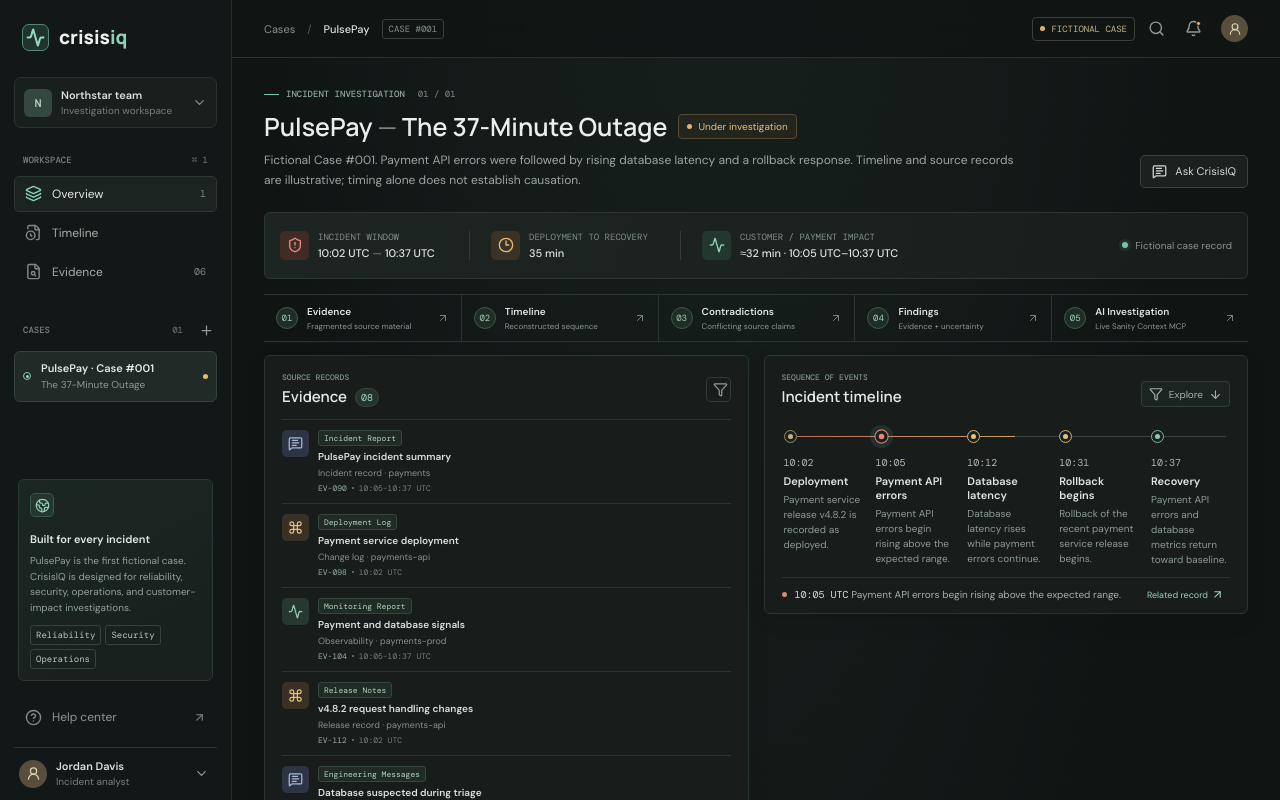
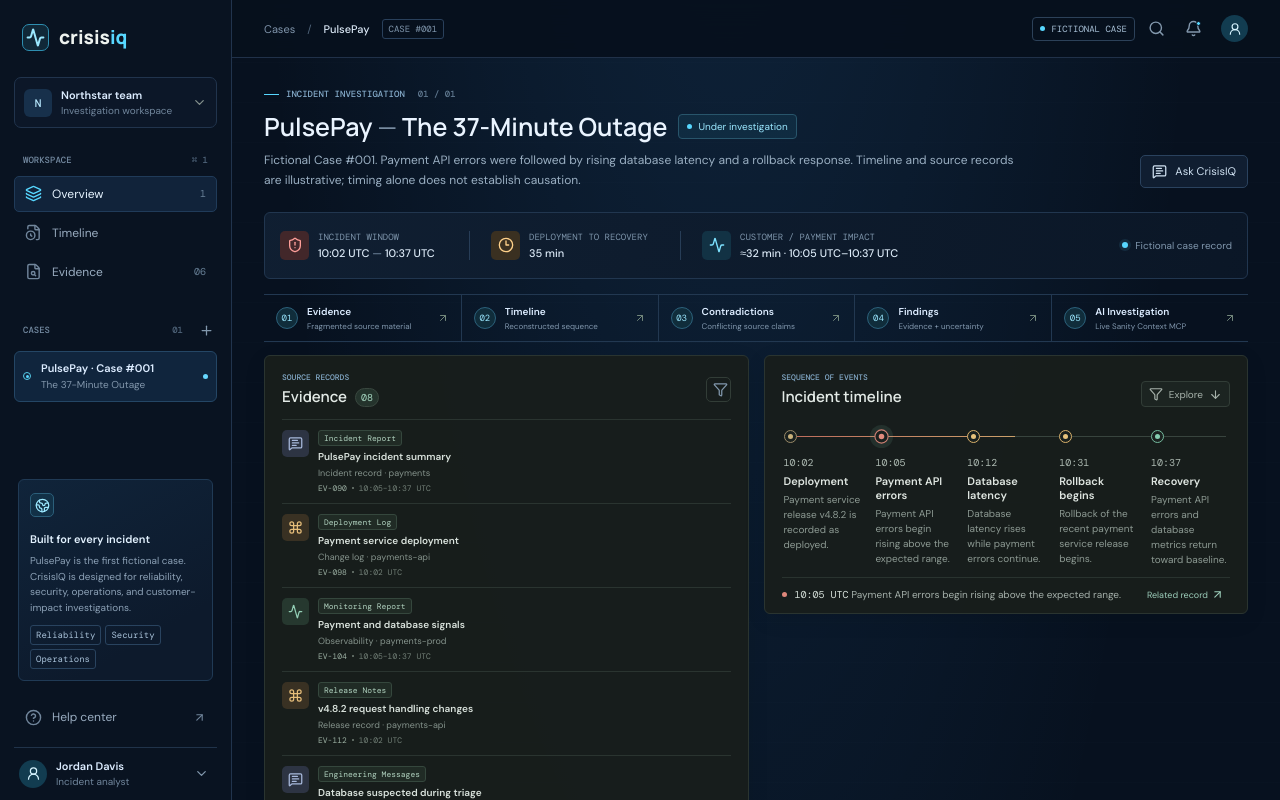
Before and after one commit to Srigouri08/CrisisIQ, a React (Vite) app: page / in a window 1280 px wide. Shown: the top 800 px of the page. Built offline with nearby package versions, Linux system fonts and the light colour scheme.

Commit message:
Load refreshed CrisisIQ navy cyan theme

```diff
--- a/src/index.css
+++ b/src/index.css
@@ -1,3 +1,4 @@
+@import './crisis-theme.css';
 @import url('https://fonts.googleapis.com/css2?family=DM+Mono:wght@400;500&family=DM+Sans:wght@400;500;600;700&family=Manrope:wght@400;500;600;700;800&display=swap');
 
 :root {
```
